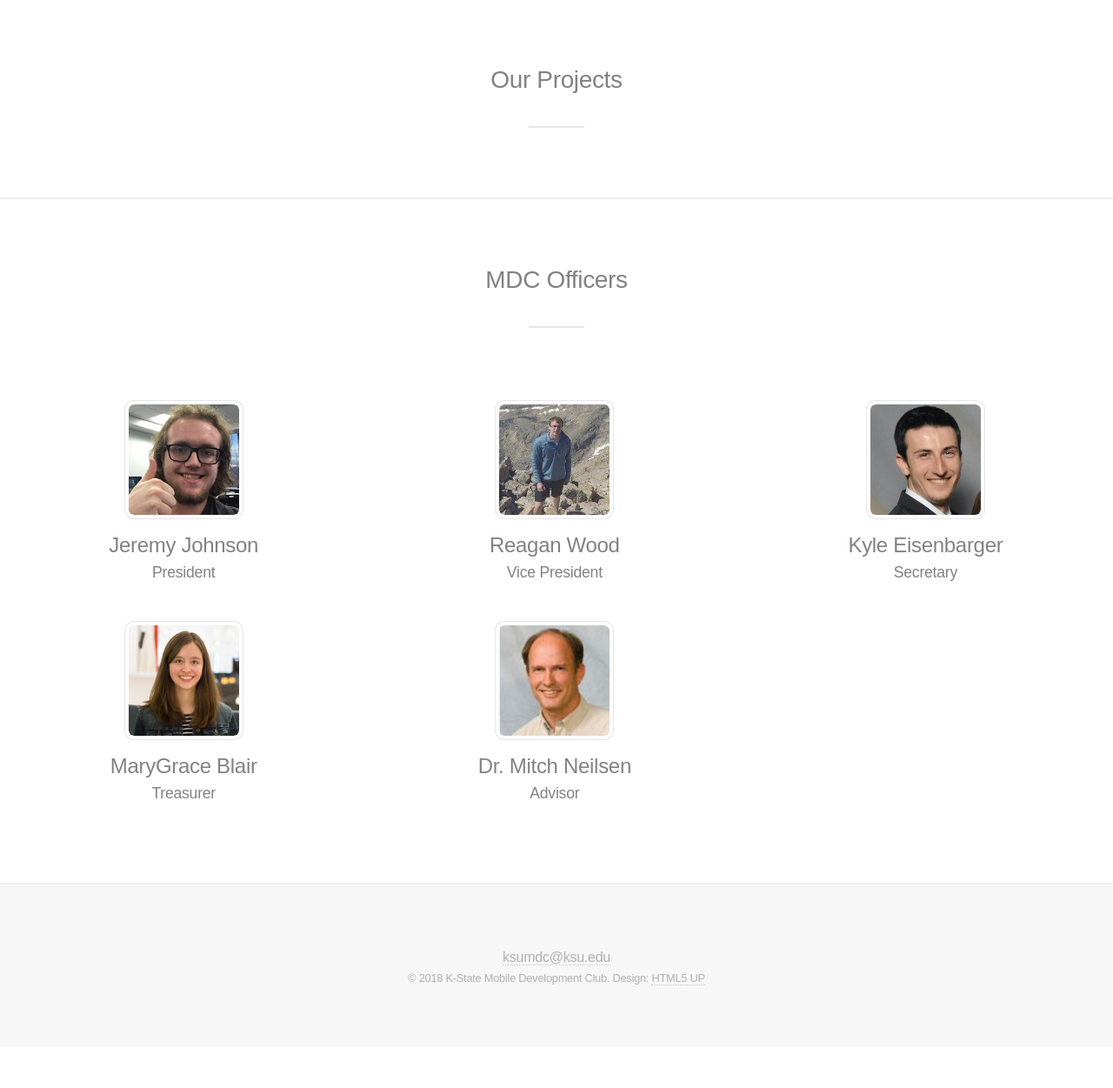
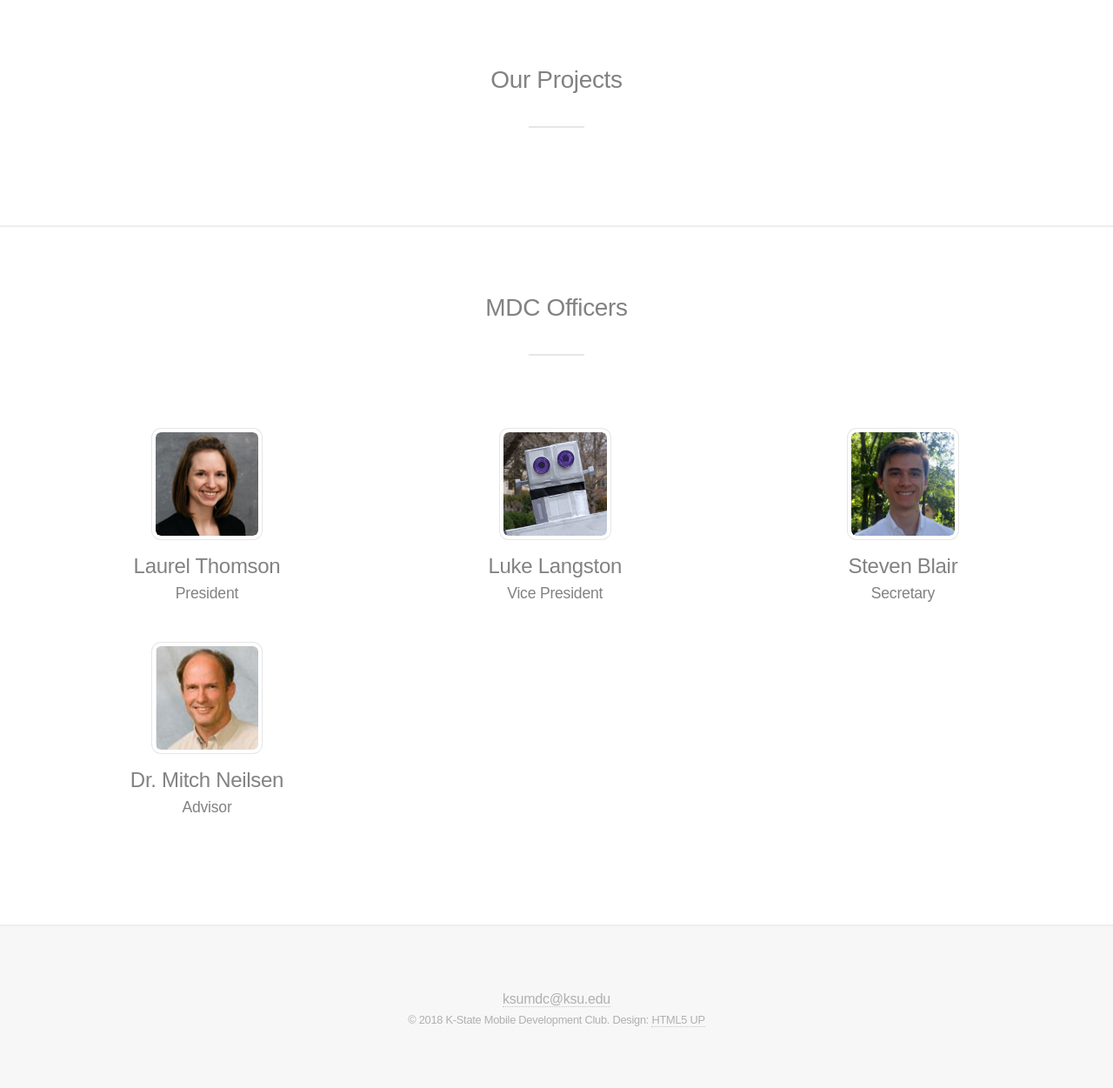
Before and after one commit to KSU-Mobile-Dev-Club/mdc.cs.ksu.edu, a PHP site: page / in a window 1280 px wide. Shown: the part 801-2052 px from the top of the page at 87% size. Before the commit the page ends 1934 px from the top, so only its background shows below. Run offline with PHP 8.4, Linux system fonts and the light colour scheme; data that the repository does not hold is empty.

Commit message:
Update officers

```diff
--- a/css/main.css
+++ b/css/main.css
@@ -2933,7 +2933,7 @@
 /* Wrapper */
 
 	.wrapper {
-		padding: 4.5em 0 2.5em 0 ;
+		padding: 4.5em 2.5em;
 		background-color: #ffffff;
 		border-bottom: solid 2px #eeeeee;
 	}
--- a/index.php
+++ b/index.php
@@ -74,37 +74,30 @@
     <section id="officers" class="wrapper">
       <header class="major"><h2>MDC Officers</h2></header>
       <section class="officer">
-        <div class="image"><img src="images/jjohnson.jpg" alt="" /></div>
+        <div class="image"><img src="images/laurel.jpg" alt="" /></div>
         <div class="content">
-          <h3><a href="http://people.cs.ksu.edu/~jjohn411/" target="_blank">Jeremy Johnson</a></h3>
+          <h3>Laurel Thomson</h3>
           <h4>President</h4>
         </div>
       </section>
       <section class="officer">
-        <div class="image"><img src="images/rwood.jpg" alt="" /></div>
+        <div class="image"><img src="images/default.jpg" alt="" /></div>
         <div class="content">
-          <h3><a href="http://people.cs.ksu.edu/~reaganwood1" target="_blank">Reagan Wood</a></h3>
+          <h3>Luke Langston</h3>
           <h4>Vice President</h4>
         </div>
       </section>
       <section class="officer">
-        <div class="image"><img src="images/keisenb.jpg" alt="" /></div>
+        <div class="image"><img src="images/steven.jpg" alt="" /></div>
         <div class="content">
-          <h3><a href="https://kyle-eisenbarger.com/" target="_blank">Kyle Eisenbarger</a></h3>
+          <h3>Steven Blair</h3>
           <h4>Secretary</h4>
-        </div>
-      </section>
-      <section class="officer">
-        <div class="image"><img src="images/mgblair.jpg" alt="" /></div>
-        <div class="content">
-          <h3><a href="http://people.cs.ksu.edu/~mgblair" target="_blank">MaryGrace Blair</a></h3>
-          <h4>Treasurer</h4>
         </div>
       </section>
       <section class="officer">
         <div class="image"><img src="images/mneilsen.jpg" alt="" /></div>
         <div class="content">
-          <h3><a href="http://people.cs.ksu.edu/~neilsen" target="_blank">Dr. Mitch Neilsen</a></h3>
+          <h3>Dr. Mitch Neilsen</h3>
           <h4>Advisor</h4>
         </div>
       </section>
```
Also changed, not shown: images/jjohnson.jpg (deleted), images/keisenb.jpg (deleted), images/laurel.jpg (added), images/mgblair.jpg (deleted), images/rwood.jpg (deleted), images/steven.jpg (added).
